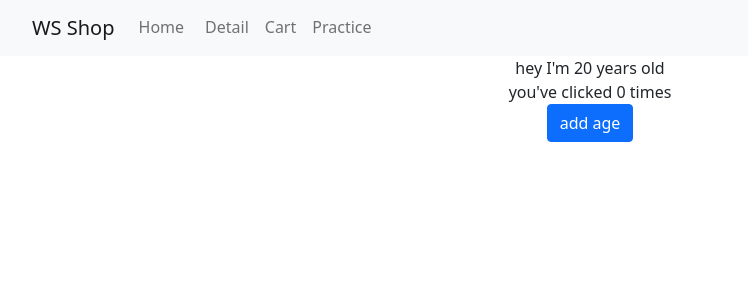
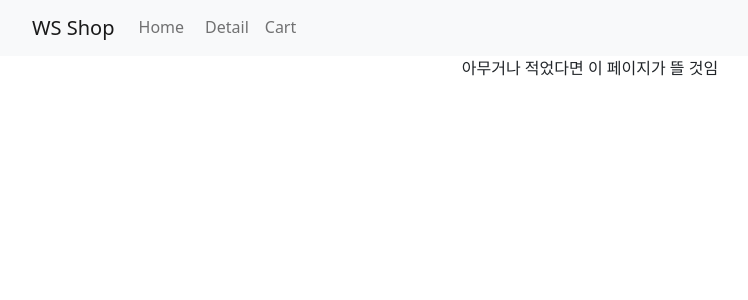
Before and after one commit to chwonseok/react-apple-shop, a React (Create React App) app: page /practice in a window 1280 px wide. Shown: the top 300 px of the page, without its empty margins (50-798 px from the left). Built offline with nearby package versions, Linux system fonts and the light colour scheme.

Commit message:
Deleted async practice

```diff
--- a/src/App.js
+++ b/src/App.js
@@ -10,7 +10,7 @@ import classes from './App.module.css';
 
 import Data from './db/data';
 import Cart from './components/Cart';
-import Practice from './components/Practice';
+// import Practice from './components/Practice';
 
 const Detail = lazy(() => import('./components/Detail')); // lazy loading
 
@@ -50,9 +50,9 @@ export default function App() {
               <Nav.Link as={Link} to="/cart">
                 Cart
               </Nav.Link>
-              <Nav.Link as={Link} to="/practice">
+              {/* <Nav.Link as={Link} to="/practice">
                 Practice
-              </Nav.Link>
+              </Nav.Link> */}
               {/* <NavDropdown title="Dropdown" id="basic-nav-dropdown">
                 <NavDropdown.Item href="#action/3.1">Action</NavDropdown.Item>
                 <NavDropdown.Item href="#action/3.2">
@@ -93,9 +93,9 @@ export default function App() {
         </Route>
 
         {/*** PRACTICE page ***/}
-        <Route path="/practice">
+        {/* <Route path="/practice">
           <Practice />
-        </Route>
+        </Route> */}
 
         {/*** WRONG PATH page ***/}
         <Route path="/:id">
--- a/src/components/Practice.js
+++ b/src/components/Practice.js
@@ -1,23 +1,24 @@
-import { useEffect, useState } from 'react';
-import { Button } from 'react-bootstrap';
+// ITS ABOUT ASYNC of useState
+// import { useEffect, useState } from 'react';
+// import { Button } from 'react-bootstrap';
 
-export default function Practice() {
-  const [count, setCount] = useState(0);
-  const [age, setAge] = useState(20);
+// export default function Practice() {
+//   const [count, setCount] = useState(0);
+//   const [age, setAge] = useState(20);
 
-  useEffect(() => {
-    if (count !== 0 && count < 3) setAge(age + 1);
-  }, [count]);
+//   useEffect(() => {
+//     if (count !== 0 && count < 3) setAge(age + 1);
+//   }, [count]);
 
-  function ageHandler() {
-    setCount(count + 1);
-  }
+//   function ageHandler() {
+//     setCount(count + 1);
+//   }
 
-  return (
-    <div>
-      <div>hey I'm {age} years old</div>
-      <div>you've clicked {count} times</div>
-      <Button onClick={ageHandler}>add age</Button>
-    </div>
-  );
-}
+//   return (
+//     <div>
+//       <div>hey I'm {age} years old</div>
+//       <div>you've clicked {count} times</div>
+//       <Button onClick={ageHandler}>add age</Button>
+//     </div>
+//   );
+// }
```
